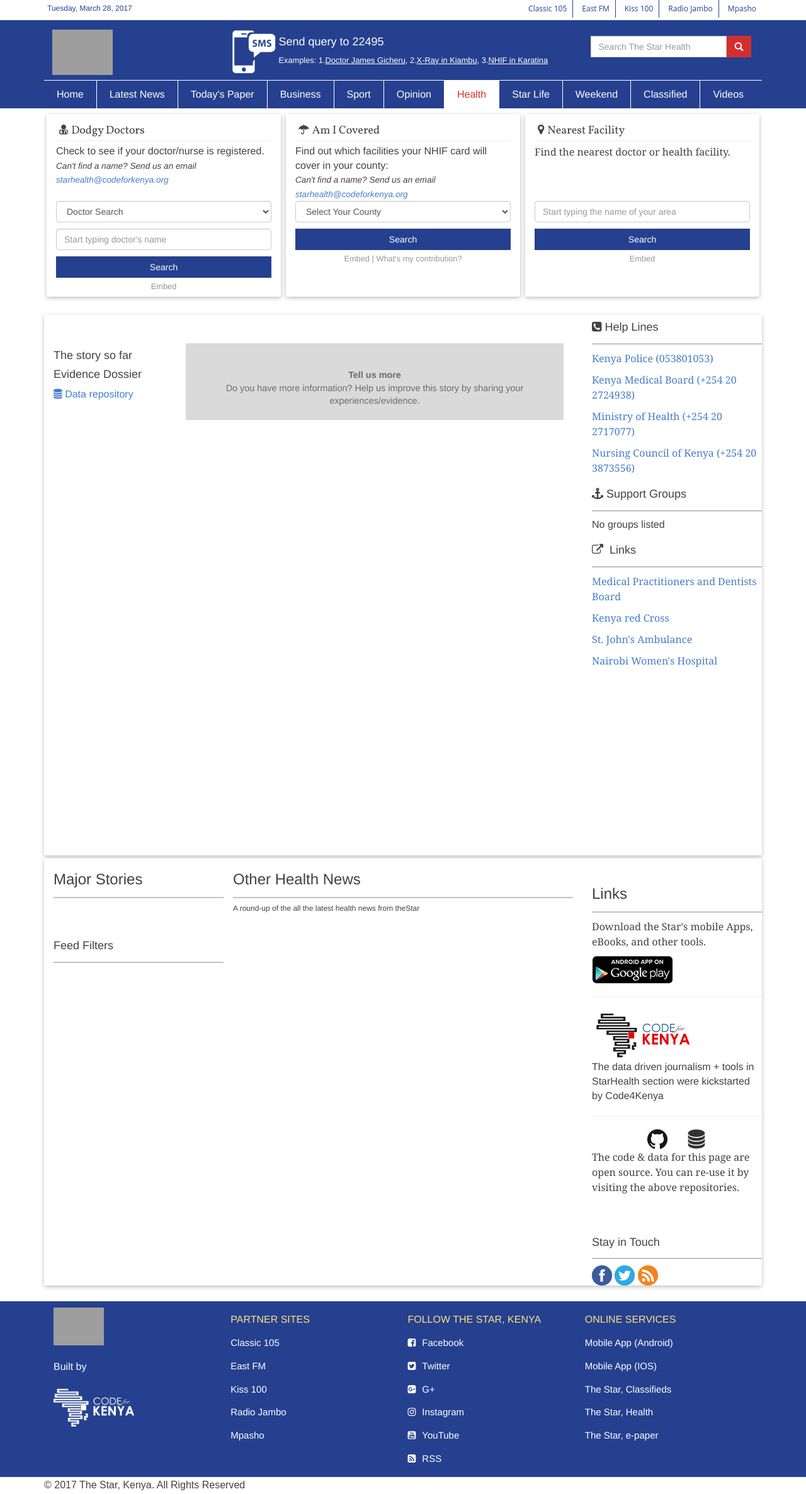
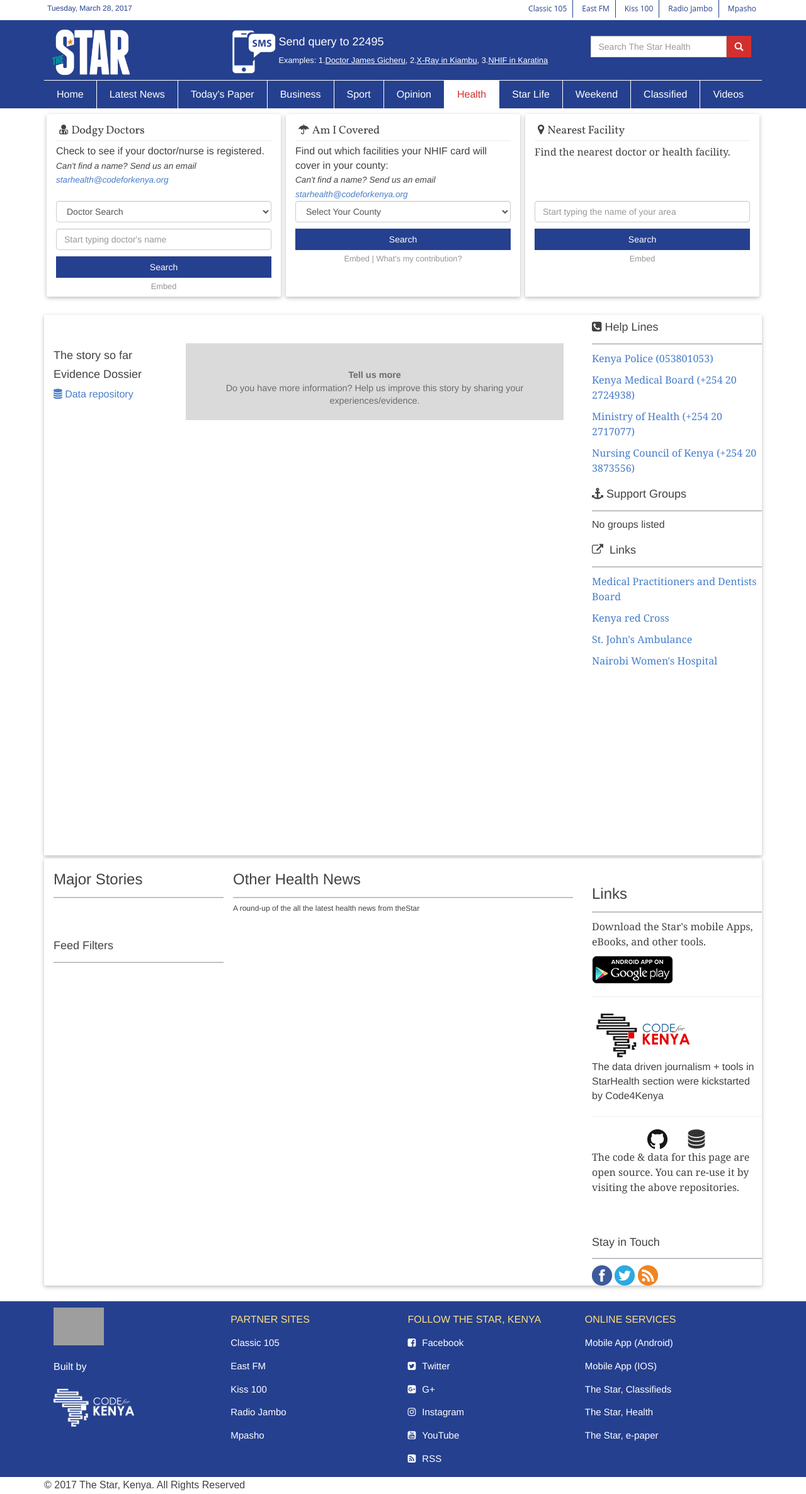
Before and after one commit to CodeForAfrica/HealthTools.KE-theStarHealth, a Jekyll site: the page built from index.html, in a window 1280 px wide. Shown: the whole page at 63% size. Built offline with Jekyll 4.4.1, drawn with Linux system fonts in a browser that asks for light colours; a script that is not in the unit is left out; comment, search, counter and statistics services are not loaded; grey boxes are pictures that could not be loaded.

Commit message:
Updated image to load from local

```diff
--- a/_includes/navbar.html
+++ b/_includes/navbar.html
@@ -30,7 +30,7 @@
 <div class="row brand_section">
     <div class="container">
         <div class="col-sm-3 col-xs-12 logo text-center">
-            <a class="brand" href="/"><img src="http://www.the-star.co.ke/sites/all/themes/thestar_theme/logo-big.png"> </a>
+            <a class="brand" href="/"><img src="/img/logo-big.png"> </a>
         </div>
         <div class="col-sm-6 col-xs-12 sms-section">
             <img src="img/sms.png">
```
Also changed, not shown: img/logo-big.png (added).
